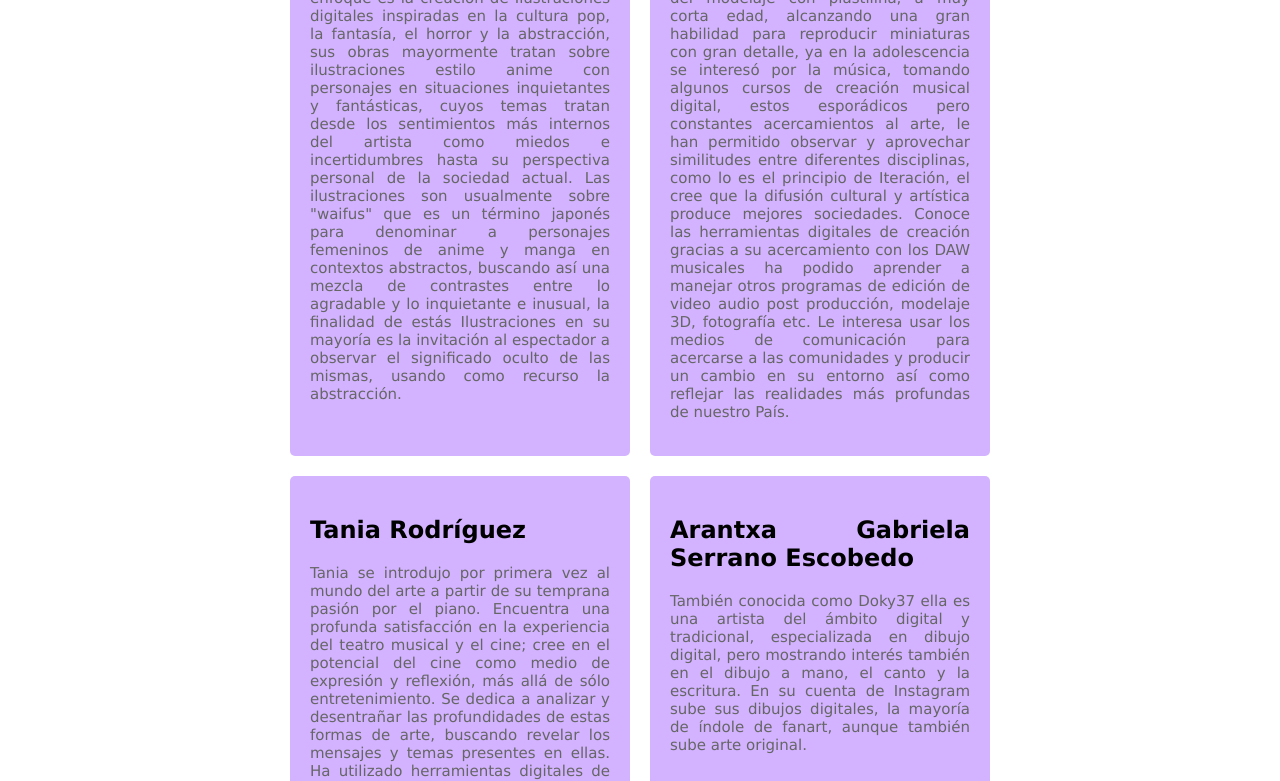
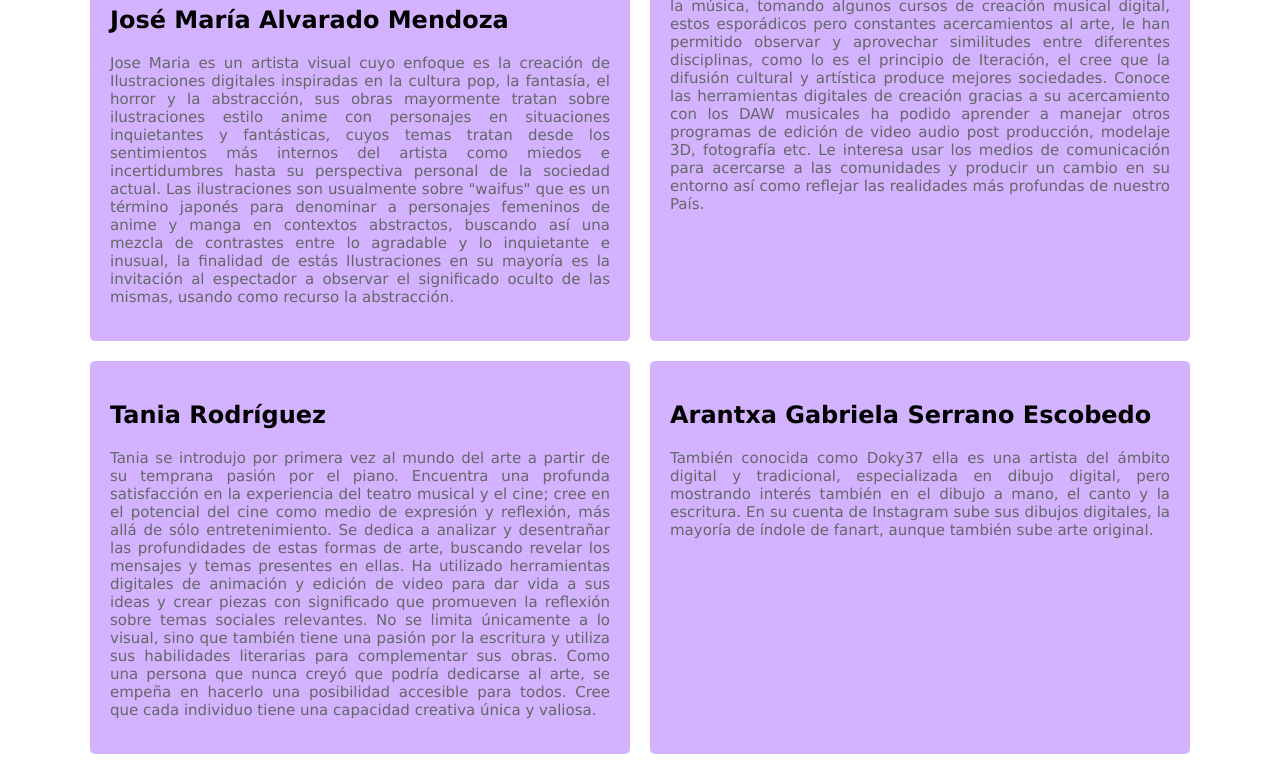
Before and after one commit to tanitos/prueba3, a plain HTML site: page us.html in a window 1280 px wide. Shown: the part 246-1027 px from the top of the page. Drawn offline with Linux system fonts and the light colour scheme.

Commit message:
anchous.html

```diff
--- a/us.html
+++ b/us.html
@@ -8,7 +8,7 @@
     <link rel="stylesheet" href="https://cdnjs.cloudflare.com/ajax/libs/font-awesome/5.15.3/css/all.min.css">
     <style>
     .biografia {
-      width: 300px;
+      width: 500px;
       padding: 20px;
       background-color: rgba(200, 160, 255, 0.8);
       border-radius: 5px;
@@ -44,6 +44,7 @@
 
   <div class="fila">
     <div class="biografia">
+	    <h1> Sobre nosotros</h1>
       <h2>José María Alvarado Mendoza</h2>
       <p style="font-size: 15px; text-align: justify;">Jose Maria es un artista visual cuyo enfoque es la creación de Ilustraciones digitales
 inspiradas en la cultura pop, la fantasía, el horror y la abstracción, sus obras mayormente
```
